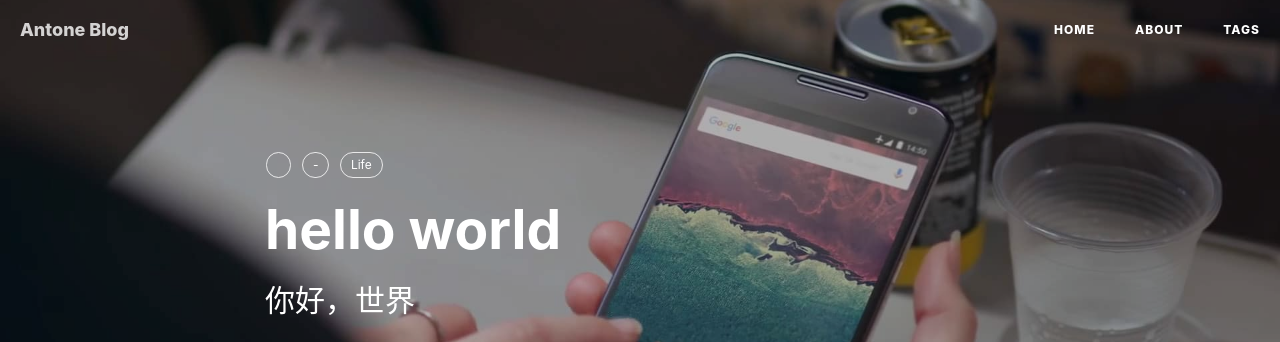
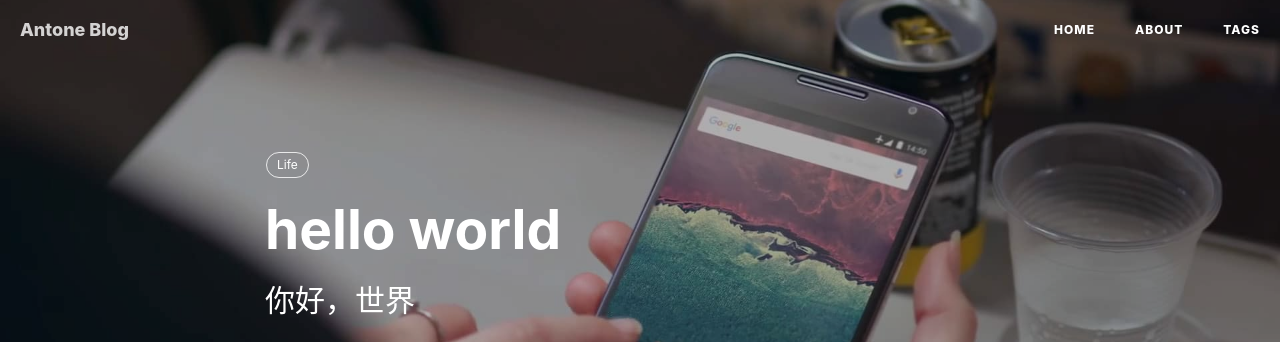
Before and after one commit to antonejia/antonejia.github.io.backup, a Jekyll site: the page built from _posts/2017-03-26-hello-world.markdown, in a window 1280 px wide. Shown: the top 342 px of the page. Built offline with Jekyll 4.4.1, drawn with Linux system fonts in a browser that asks for light colours; nearby versions of some CDN libraries; comment, search, counter and statistics services are not loaded.

```diff
--- a/_posts/2017-03-26-hello-world.markdown
+++ b/_posts/2017-03-26-hello-world.markdown
@@ -7,8 +7,7 @@ author:     "Antone"
 header-img: "img/post-bg-nextgen-web-pwa.jpg"
 header-mask: 0.3
 catalog:    true
-tags:
-    - Life
+tags: Life
 
 ---
 
```
